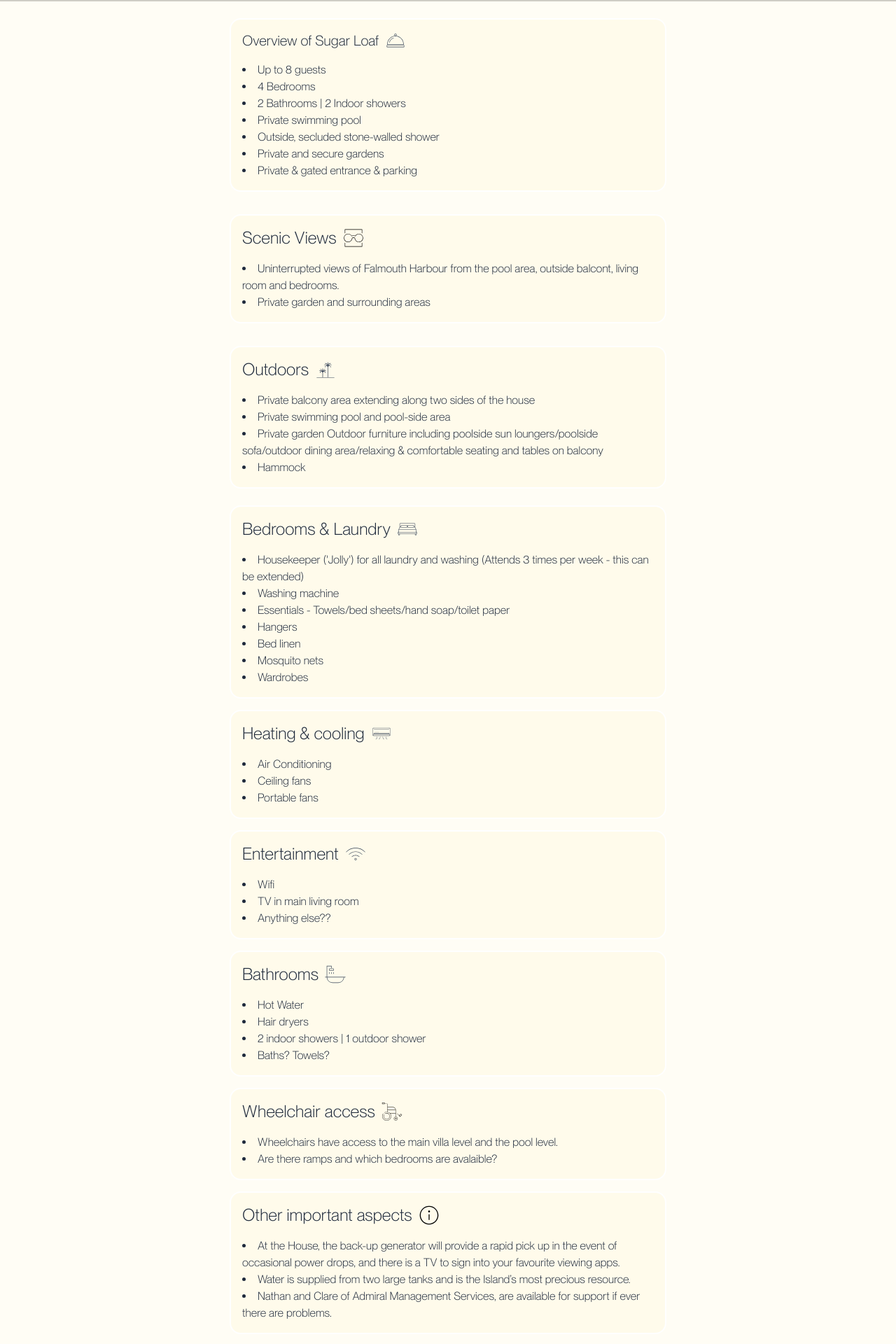
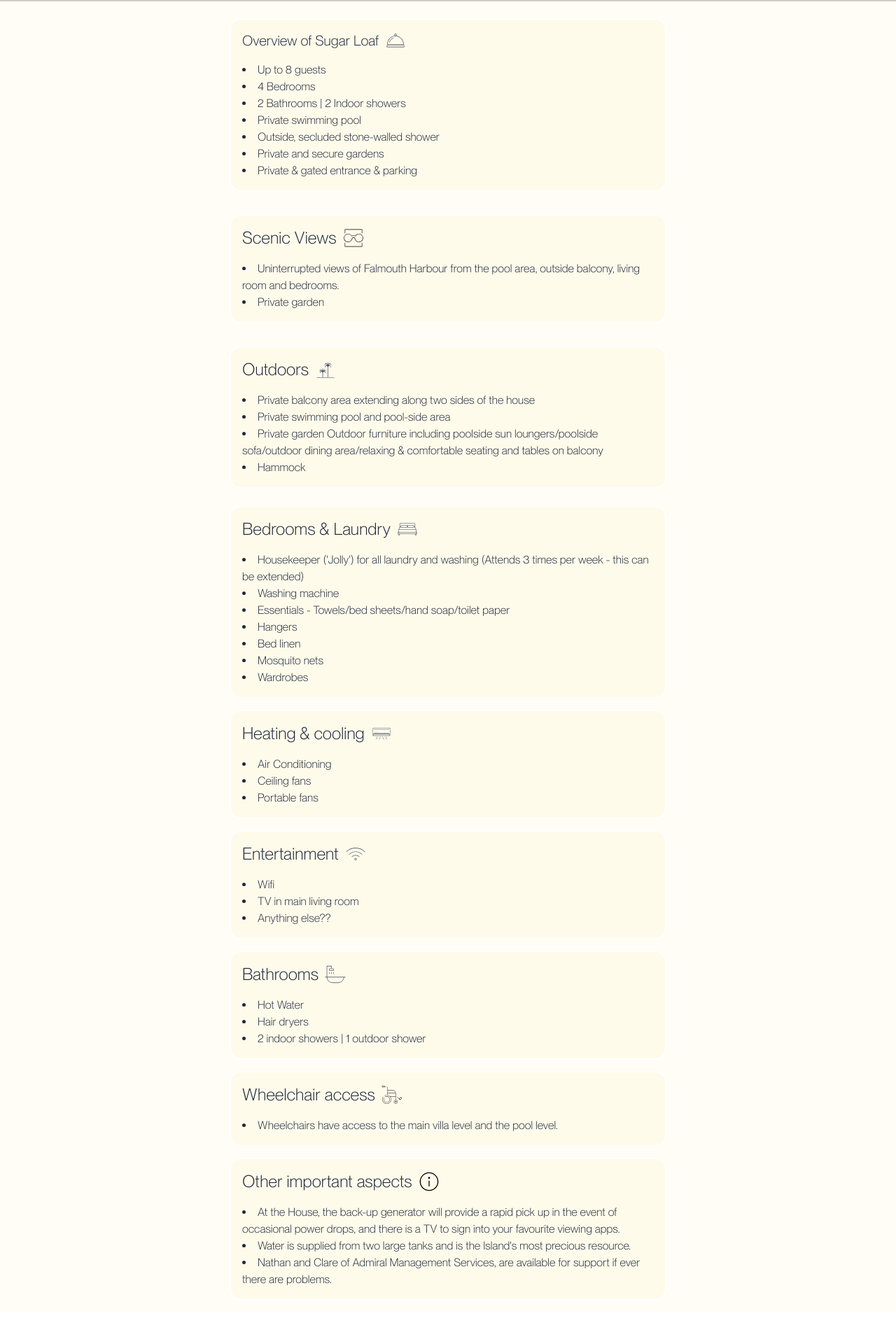
Before and after one commit to Peggy535/SugarLoaf, a Nuxt app: page /housedetails in a window 1280 px wide. Shown: the part 798-2718 px from the top of the page at 70% size. After the commit the page ends 2672 px from the top, so only its background shows below. Built offline with nearby package versions, Linux system fonts and the light colour scheme; grey boxes are pictures that could not be loaded.

Commit message:
Typo errors fixed

```diff
--- a/pages/housedetails.vue
+++ b/pages/housedetails.vue
@@ -1,5 +1,4 @@
 <script setup>
-import { gsap } from "gsap";
 import Bedroom from "~~/components/icons/Bedroom.vue";
 import Overview from "~~/components/icons/Overview.vue";
 import AC from "~~/components/icons/AC.vue";
@@ -101,9 +100,9 @@ definePageMeta({
               <ul class="m-1 p-1 text-md list-disc list-inside">
                 <li>
                   Uninterrupted views of Falmouth Harbour from the pool area,
-                  outside balcont, living room and bedrooms.
+                  outside balcony, living room and bedrooms.
                 </li>
-                <li>Private garden and surrounding areas</li>
+                <li>Private garden</li>
               </ul>
             </div>
           </div>
@@ -188,7 +187,6 @@ definePageMeta({
                 <li>Hot Water</li>
                 <li>Hair dryers</li>
                 <li>2 indoor showers | 1 outdoor shower</li>
-                <li>Baths? Towels?</li>
               </ul>
             </div>
           </div>
@@ -204,7 +202,6 @@ definePageMeta({
                   Wheelchairs have access to the main villa level and the pool
                   level.
                 </li>
-                <li>Are there ramps and which bedrooms are avalaible?</li>
               </ul>
             </div>
           </div>
@@ -222,7 +219,7 @@ definePageMeta({
                   to sign into your favourite viewing apps.
                 </li>
                 <li>
-                  Water is supplied from two large tanks and is the Island’s
+                  Water is supplied from two large tanks and is the Island's
                   most precious resource.
                 </li>
                 <li>
```
